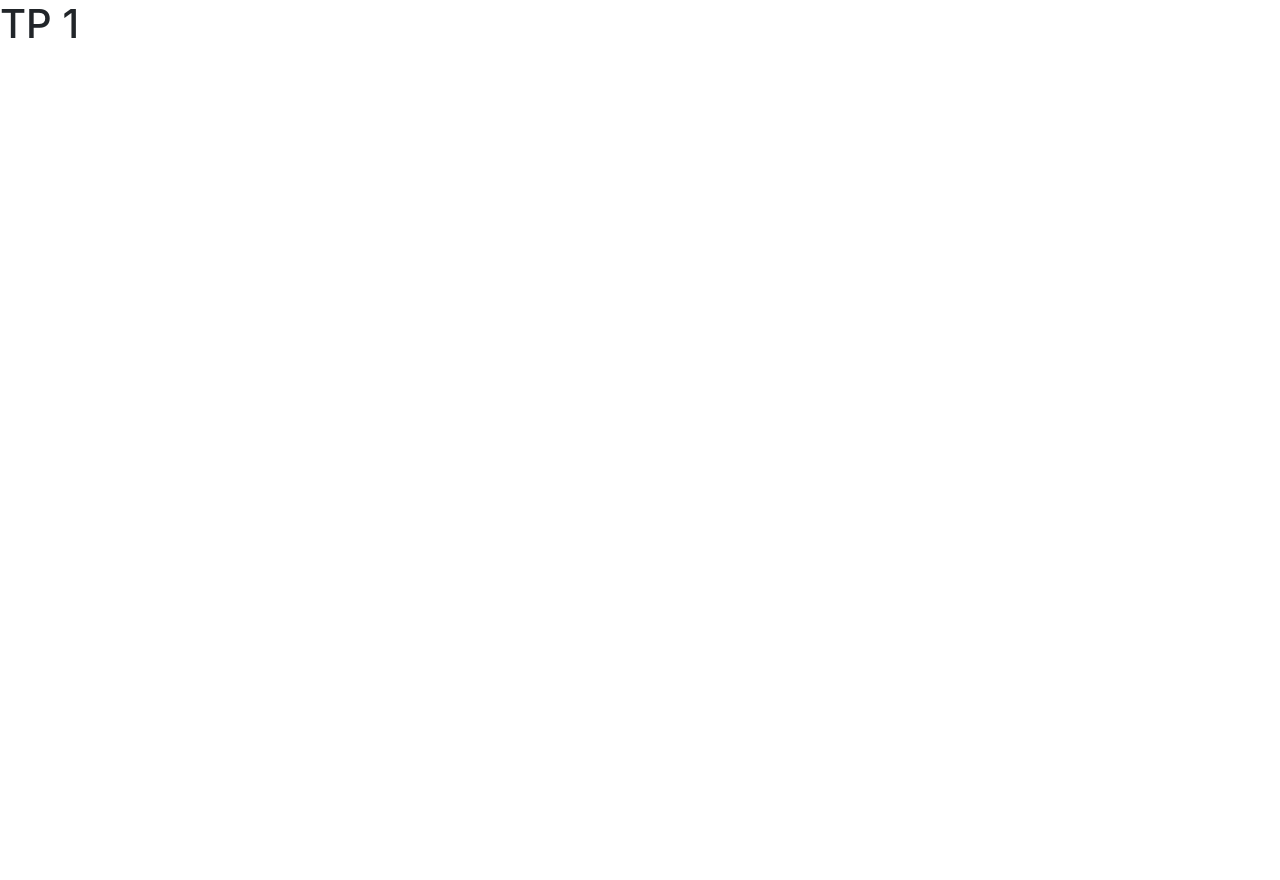
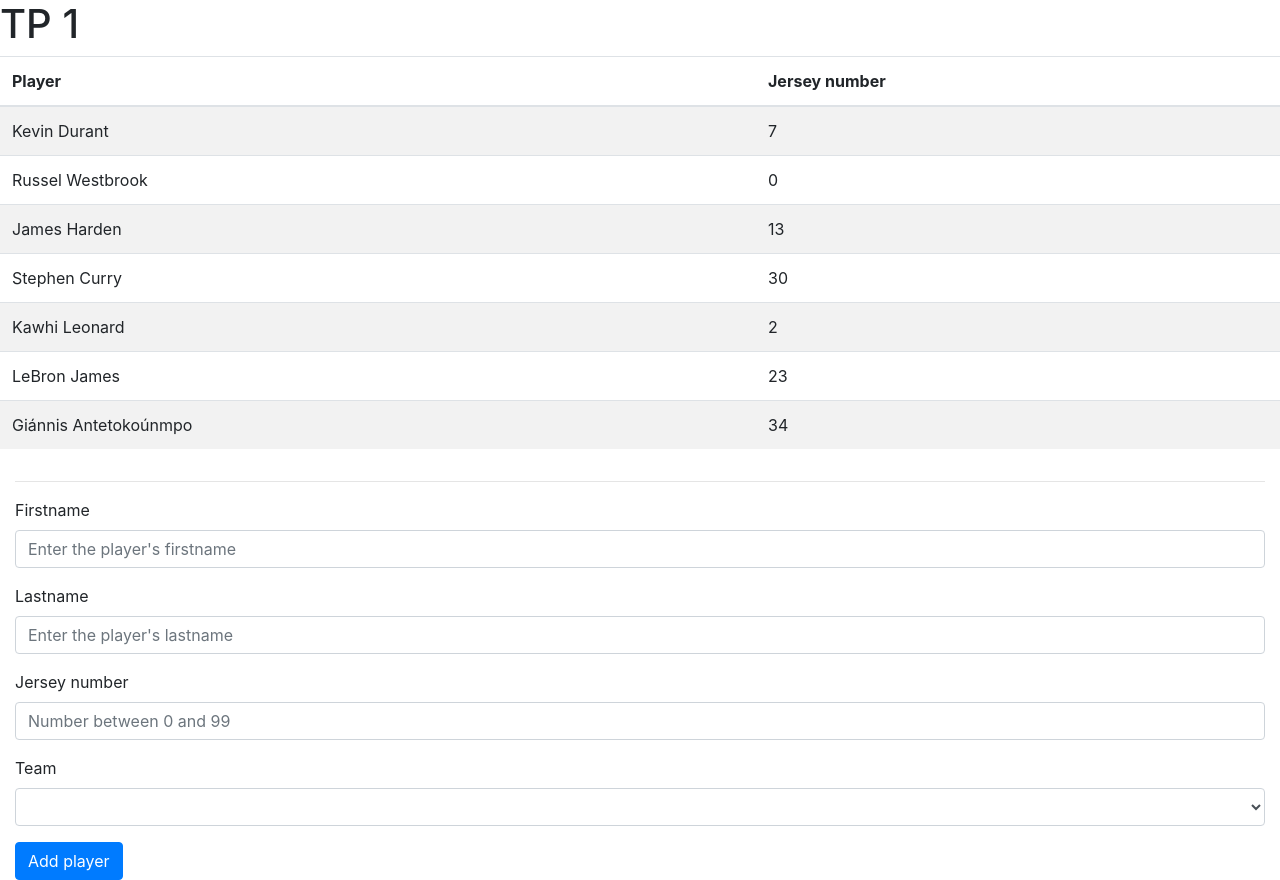
Before and after one commit to agaudichon/CGI-formation-Angular, an Angular app: page / in a window 1280 px wide. Before the commit the page ends 800 px from the top, so only its background shows below. Built offline with nearby package versions, Linux system fonts and the light colour scheme.

Commit message:
Solution TP1

```diff
--- a/src/app/app.component.html
+++ b/src/app/app.component.html
@@ -2,6 +2,4 @@
   <h1>TP 1</h1>
 </div>
 
-<!-- TODO: appeler le composant ici
- Attention, à bien le déclarer dans le module ;)
--->
+<tp1 [players]="players" [teams]="teams">
--- a/src/app/app.module.ts
+++ b/src/app/app.module.ts
@@ -8,7 +8,7 @@
 
 @NgModule({
     imports: [BrowserModule, FormsModule, NgbModule],
-    declarations: [AppComponent /* Déclarer ici le composant Tp1 */],
+    declarations: [AppComponent, Tp1Component],
     bootstrap: [AppComponent]
 })
 export class AppModule {
--- a/src/app/component/tp1/tp1.component.html
+++ b/src/app/component/tp1/tp1.component.html
@@ -8,9 +8,8 @@
         </thead>
         <tbody>
         <tr *ngFor="let p of players">
-            <!-- TODO: injecter les bonnes valeurs -->
-            <td></td>
-            <td></td>
+            <td>{{ p.firstname + ' ' + p.lastname }}</td>
+            <td>{{ p.jersey }}</td>
         </tr>
         </tbody>
     </table>
@@ -19,28 +18,27 @@
 <hr/>
 
 <form>
-    <!-- TODO: Corriger le formulaire -->
     <div class="form-group">
         <label for="lastname">Firstname</label>
-        <input type="text" class="form-control" id="firstname" name="firstname"
+        <input type="text" class="form-control" id="firstname" name="firstname" [(ngModel)]="player.firstname"
                placeholder="Enter the player's firstname" required>
     </div>
     <div class="form-group">
         <label for="lastname">Lastname</label>
-        <input type="text" class="form-control" id="lastname" name="lastname" placeholder="Enter the player's lastname"
-               required>
+        <input type="text" class="form-control" id="lastname" name="lastname" [(ngModel)]="player.lastname"
+               placeholder="Enter the player's lastname" required>
     </div>
     <div class="form-group">
         <label for="jerseyNumber">Jersey number</label>
-        <input type="number" class="form-control" id="jerseyNumber" name="jerseyNumber"
+        <input type="number" class="form-control" id="jerseyNumber" name="jerseyNumber" [(ngModel)]="player.jersey"
                placeholder="Number between 0 and 99" min="0" max="99" required>
     </div>
     <div class="form-group">
         <label for="team">Team</label>
-        <select class="form-control" id="team" name="team" required>
+        <select class="form-control" id="team" name="team" [(ngModel)]="player.teamId" required>
             <option *ngFor="let t of teams; let i = index"
                     [ngValue]="teams[i].id">{{ t.fullname + ' (' + t.conference + ')'}}</option>
         </select>
     </div>
-    <button type="submit" class="btn btn-primary">Add player</button>
+    <button type="submit" (click)="addPlayer()" class="btn btn-primary">Add player</button>
 </form>
--- a/src/app/component/tp1/tp1.component.ts
+++ b/src/app/component/tp1/tp1.component.ts
@@ -5,13 +5,14 @@
 
 @Component({
   selector: 'tp1',
-  templateUrl: 'tp1.component.html',
-  styleUrls: ['tp1.component.css']
+  templateUrl: 'tp1.component.html'
 })
 export class Tp1Component {
 
+  @Input()
   public players: Player[];
 
+  @Input()
   public teams: Team[];
 
   public player: Player;
```
